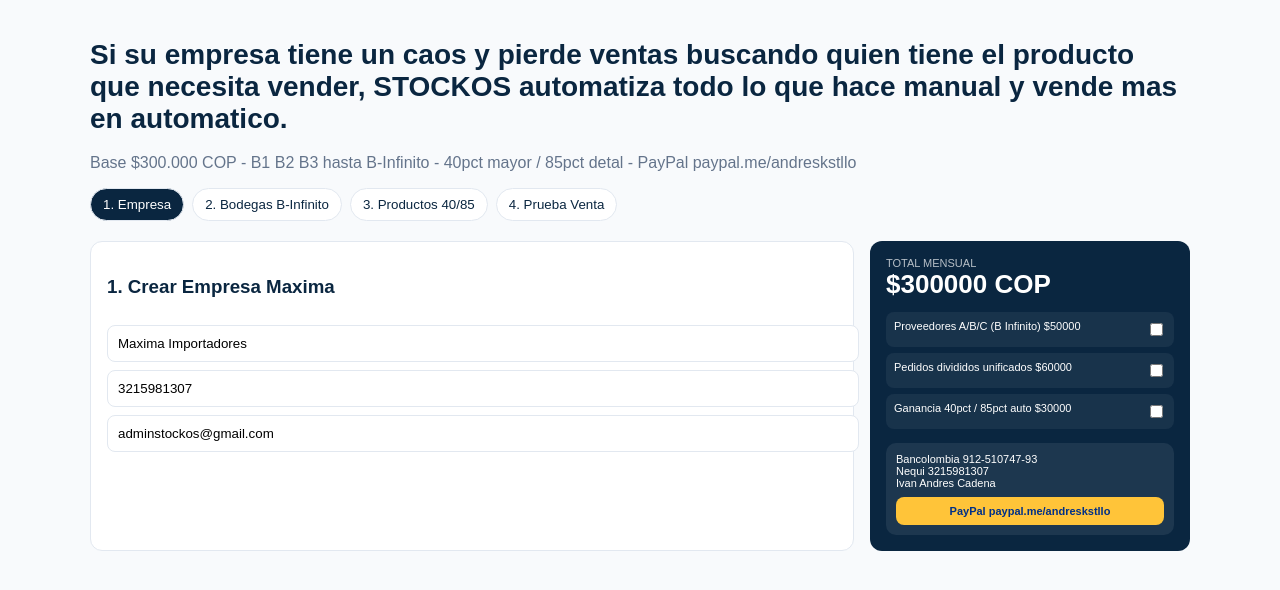
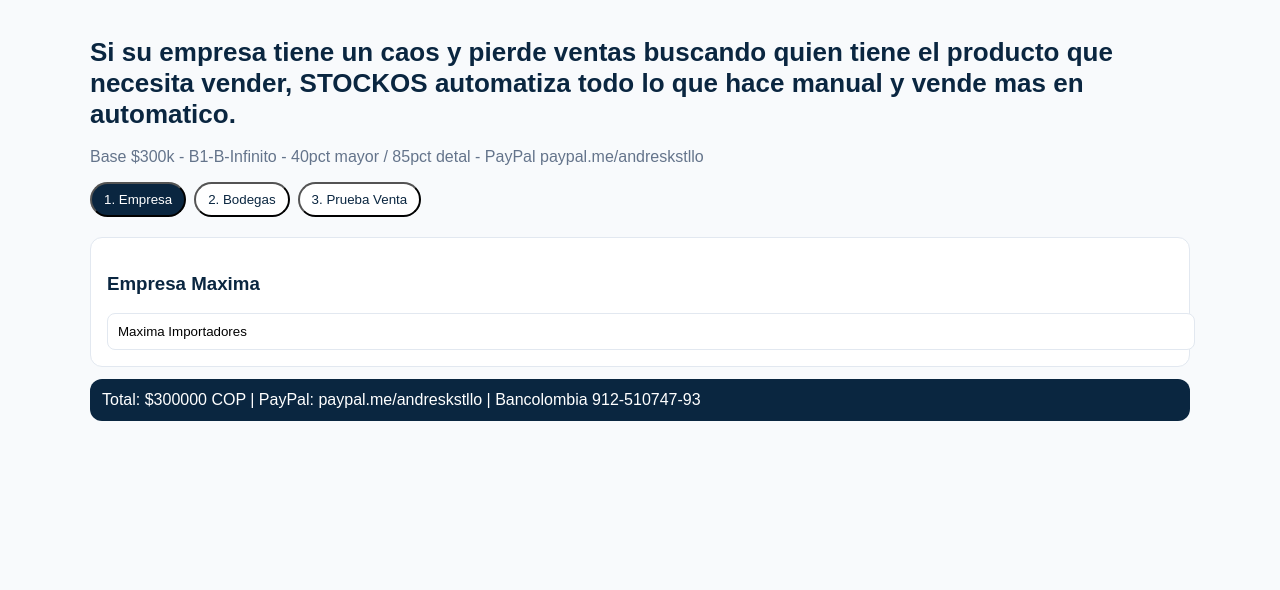
Before and after one commit to adminstockos-dotcom/stockos-v15-full, a Next.js app: page / in a window 1280 px wide. Shown: the top 590 px of the page. Built offline with nearby package versions, Linux system fonts and the light colour scheme.

Commit message:
Update page.tsx

```diff
--- a/app/page.tsx
+++ b/app/page.tsx
@@ -1,4 +1,5 @@
 "use client";
+// @ts-nocheck
 import { useState, useEffect } from "react";
 
 const BASE = 300000;
@@ -10,150 +11,66 @@
     { id: "b2", nombre: "Proveedor B", bodega: "B2" },
     { id: "b3", nombre: "Proveedor C", bodega: "B3" },
   ]);
-  const [productos, setProductos] = useState([
-    { id: "p1", nombre: "Tenis Runner X", costo: 80000, talla: "38", color: "Negro", stocks: { b1: 5, b2: 3, b3: 0 } },
-    { id: "p2", nombre: "Tenis Runner X", costo: 80000, talla: "39", color: "Blanco", stocks: { b1: 2, b2: 0, b3: 4 } },
+  const [productos] = useState([
+    { id: "p1", nombre: "Tenis Runner X", costo: 80000, talla: "38", stocks: { b1: 5, b2: 3, b3: 0 } },
+    { id: "p2", nombre: "Tenis Runner X", costo: 80000, talla: "39", stocks: { b1: 2, b2: 0, b3: 4 } },
   ]);
   const [paso, setPaso] = useState(0);
   const [mods, setMods] = useState([]);
   const [linkGen, setLinkGen] = useState("");
-  const [carrito, setCarrito] = useState([]);
-  const [filtro, setFiltro] = useState("detal");
 
   const MODULES = [
-    { id: "prov", name: "Proveedores A/B/C (B Infinito)", price: 50000 },
-    { id: "pedidos", name: "Pedidos divididos unificados", price: 60000 },
-    { id: "ganancia", name: "Ganancia 40pct / 85pct auto", price: 30000 },
+    { id: "prov", name: "Proveedores B Infinito", price: 50000 },
+    { id: "pedidos", name: "Pedidos unificados", price: 60000 },
+    { id: "ganancia", name: "Ganancia 40pct/85pct", price: 30000 },
   ];
 
-  const total = BASE + mods.reduce(function(s, id) {
-    var f = MODULES.find(function(m) { return m.id === id; });
-    return s + (f ? f.price : 0);
+  const total = BASE + mods.reduce((s: any, id: any) => {
+    const f: any = MODULES.find((m: any) => m.id === id);
+    return s + (f? f.price : 0);
   }, 0);
 
-  const addProveedor = function() {
-    var n = proveedores.length + 1;
-    setProveedores(proveedores.concat([{ id: "b" + n, nombre: "Proveedor " + String.fromCharCode(64 + n), bodega: "B" + n }]));
+  const toB64 = (str: string) => {
+    if (typeof window === "undefined") return "";
+    try { return window.btoa(unescape(encodeURIComponent(str))); } catch { return window.btoa(str); }
+  };
+  const fromB64 = (str: string) => {
+    if (typeof window === "undefined") return "{}";
+    try { return decodeURIComponent(escape(window.atob(str))); } catch { return window.atob(str); }
   };
 
-  const calcMayor = function(costo) { return Math.round(costo * 1.4); };
-  const calcDetal = function(costo) { return Math.round(costo * 1.85); };
-
-  const toB64 = function(str) {
-    if (typeof window === "undefined") return "";
-    try { return window.btoa(unescape(encodeURIComponent(str))); }
-    catch (e) { return window.btoa(str); }
-  };
-
-  const fromB64 = function(str) {
-    if (typeof window === "undefined") return "{}";
-    try { return decodeURIComponent(escape(window.atob(str))); }
-    catch (e) { return window.atob(str); }
-  };
-
-  useEffect(function() {
+  useEffect(() => {
     try {
-      var params = new URLSearchParams(window.location.search);
-      var c = params.get("c");
+      const c = new URLSearchParams(window.location.search).get("c");
       if (c) {
-        var data = JSON.parse(fromB64(c));
+        const data = JSON.parse(fromB64(c));
         if (data.empresa) setEmpresa(data.empresa);
         if (data.proveedores) setProveedores(data.proveedores);
-        if (data.productos) setProductos(data.productos);
       }
-    } catch (e) {}
+    } catch {}
   }, []);
 
-  const generarLink = function() {
-    var payload = { empresa: empresa, proveedores: proveedores, productos: productos, mods: mods, total: total };
-    var b64 = toB64(JSON.stringify(payload));
-    var link = window.location.origin + window.location.pathname + "?c=" + b64;
-    setLinkGen(link);
+  const generarLink = () => {
+    const b64 = toB64(JSON.stringify({ empresa, proveedores, productos, mods, total }));
+    setLinkGen(window.location.origin + window.location.pathname + "?c=" + b64);
   };
 
   return (
     <div style={{ fontFamily: "Arial", background: "#F8FAFC", minHeight: "100vh", color: "#0A2640", padding: 20 }}>
       <div style={{ maxWidth: 1100, margin: "0 auto" }}>
-        <h1 style={{ fontSize: 28, fontWeight: 900 }}>Si su empresa tiene un caos y pierde ventas buscando quien tiene el producto que necesita vender, STOCKOS automatiza todo lo que hace manual y vende mas en automatico.</h1>
-        <p style={{ color: "#64748B", marginTop: 8 }}>Base $300.000 COP - B1 B2 B3 hasta B-Infinito - 40pct mayor / 85pct detal - PayPal paypal.me/andreskstllo</p>
-
-        <div style={{ display: "flex", gap: 8, marginTop: 16, flexWrap: "wrap" }}>
-          <button onClick={function() { setPaso(0); }} style={{ padding: "8px 12px", borderRadius: 999, background: paso === 0 ? "#0A2640" : "white", color: paso === 0 ? "white" : "#0A2640", border: "1px solid #E2E8F0" }}>1. Empresa</button>
-          <button onClick={function() { setPaso(1); }} style={{ padding: "8px 12px", borderRadius: 999, background: paso === 1 ? "#0A2640" : "white", color: paso === 1 ? "white" : "#0A2640", border: "1px solid #E2E8F0" }}>2. Bodegas B-Infinito</button>
-          <button onClick={function() { setPaso(2); }} style={{ padding: "8px 12px", borderRadius: 999, background: paso === 2 ? "#0A2640" : "white", color: paso === 2 ? "white" : "#0A2640", border: "1px solid #E2E8F0" }}>3. Productos 40/85</button>
-          <button onClick={function() { setPaso(3); }} style={{ padding: "8px 12px", borderRadius: 999, background: paso === 3 ? "#0A2640" : "white", color: paso === 3 ? "white" : "#0A2640", border: "1px solid #E2E8F0" }}>4. Prueba Venta</button>
+        <h1 style={{ fontSize: 26, fontWeight: 900 }}>Si su empresa tiene un caos y pierde ventas buscando quien tiene el producto que necesita vender, STOCKOS automatiza todo lo que hace manual y vende mas en automatico.</h1>
+        <p style={{ color: "#64748B" }}>Base $300k - B1-B-Infinito - 40pct mayor / 85pct detal - PayPal paypal.me/andreskstllo</p>
+        <div style={{ display: "flex", gap: 8, marginTop: 16 }}>
+          <button onClick={() => setPaso(0)} style={{ padding: "8px 12px", borderRadius: 999, background: paso===0?"#0A2640":"white", color: paso===0?"white":"#0A2640" }}>1. Empresa</button>
+          <button onClick={() => setPaso(1)} style={{ padding: "8px 12px", borderRadius: 999, background: paso===1?"#0A2640":"white", color: paso===1?"white":"#0A2640" }}>2. Bodegas</button>
+          <button onClick={() => setPaso(2)} style={{ padding: "8px 12px", borderRadius: 999, background: paso===2?"#0A2640":"white", color: paso===2?"white":"#0A2640" }}>3. Prueba Venta</button>
         </div>
-
-        <div style={{ marginTop: 20, display: "grid", gridTemplateColumns: "1fr 320px", gap: 16 }}>
-          <div style={{ background: "white", borderRadius: 12, padding: 16, border: "1px solid #E2E8F0" }}>
-            {paso === 0 && (
-              <div>
-                <h3>1. Crear Empresa Maxima</h3>
-                <input value={empresa.nombre} onChange={function(e) { setEmpresa({ nombre: e.target.value, wa: empresa.wa, email: empresa.email }); }} placeholder="Nombre empresa" style={{ width: "100%", padding: 10, marginTop: 8, borderRadius: 8, border: "1px solid #E2E8F0" }} />
-                <input value={empresa.wa} onChange={function(e) { setEmpresa({ nombre: empresa.nombre, wa: e.target.value, email: empresa.email }); }} placeholder="WhatsApp" style={{ width: "100%", padding: 10, marginTop: 8, borderRadius: 8, border: "1px solid #E2E8F0" }} />
-                <input value={empresa.email} onChange={function(e) { setEmpresa({ nombre: empresa.nombre, wa: empresa.wa, email: e.target.value }); }} placeholder="Email" style={{ width: "100%", padding: 10, marginTop: 8, borderRadius: 8, border: "1px solid #E2E8F0" }} />
-              </div>
-            )}
-            {paso === 1 && (
-              <div>
-                <h3>2. Bodegas B1 hasta B-Infinito</h3>
-                {proveedores.map(function(p) {
-                  return (
-                    <div key={p.id} style={{ display: "flex", gap: 8, marginTop: 8 }}>
-                      <span style={{ background: "#0A2640", color: "white", padding: "4px 8px", borderRadius: 6 }}>{p.bodega}</span>
-                      <input value={p.nombre} onChange={function(e) {
-                        var nv = proveedores.map(function(x) { return x.id === p.id ? { id: x.id, bodega: x.bodega, nombre: e.target.value } : x; });
-                        setProveedores(nv);
-                      }} style={{ flex: 1, padding: 8, borderRadius: 8, border: "1px solid #E2E8F0" }} />
-                    </div>
-                  );
-                })}
-                <button onClick={addProveedor} style={{ marginTop: 12, padding: "8px 14px", borderRadius: 999, background: "#1ECB6A", border: "none", fontWeight: 700 }}>+ Agregar Proveedor B{proveedores.length + 1}</button>
-              </div>
-            )}
-            {paso === 2 && (
-              <div>
-                <h3>3. Productos 40pct mayor / 85pct detal</h3>
-                {productos.map(function(prod) {
-                  return (
-                    <div key={prod.id} style={{ border: "1px solid #E2E8F0", borderRadius: 10, padding: 10, marginTop: 8 }}>
-                      <div>{prod.nombre} T{prod.talla} {prod.color} - Costo ${prod.costo} - Mayor ${calcMayor(prod.costo)} - Detal ${calcDetal(prod.costo)}</div>
-                    </div>
-                  );
-                })}
-              </div>
-            )}
-            {paso === 3 && (
-              <div>
-                <h3>4. Prueba Venta Automatica</h3>
-                <button onClick={generarLink} style={{ width: "100%", marginTop: 12, background: "#0A2640", color: "white", padding: 12, borderRadius: 10, fontWeight: 800 }}>GENERAR LINK ?c= BASE64</button>
-                {linkGen && <div style={{ marginTop: 8, fontSize: 10, wordBreak: "break-all", background: "#F1F5F9", padding: 8, borderRadius: 8 }}>{linkGen}</div>}
-              </div>
-            )}
-          </div>
-
-          <div style={{ background: "#0A2640", color: "white", borderRadius: 12, padding: 16 }}>
-            <div style={{ fontSize: 11, opacity: 0.7 }}>TOTAL MENSUAL</div>
-            <div style={{ fontSize: 26, fontWeight: 900 }}>${total} COP</div>
-            <div style={{ marginTop: 12, fontSize: 11 }}>
-              {MODULES.map(function(m) {
-                return (
-                  <label key={m.id} style={{ display: "flex", justifyContent: "space-between", padding: 8, background: "rgba(255,255,255,0.06)", borderRadius: 8, marginTop: 6 }}>
-                    <span>{m.name} ${m.price}</span>
-                    <input type="checkbox" checked={mods.indexOf(m.id) >= 0} onChange={function() {
-                      if (mods.indexOf(m.id) >= 0) { setMods(mods.filter(function(x) { return x !== m.id; })); }
-                      else { setMods(mods.concat([m.id])); }
-                    }} />
-                  </label>
-                );
-              })}
-            </div>
-            <div style={{ marginTop: 14, background: "rgba(255,255,255,0.08)", padding: 10, borderRadius: 10, fontSize: 11 }}>
-              Bancolombia 912-510747-93<br />Nequi 3215981307<br />Ivan Andres Cadena<br />
-              <a href="https://paypal.me/andreskstllo" target="_blank" style={{ display: "block", marginTop: 8, background: "#FFC439", color: "#003087", textAlign: "center", padding: 8, borderRadius: 8, fontWeight: 800, textDecoration: "none" }}>PayPal paypal.me/andreskstllo</a>
-            </div>
-          </div>
+        <div style={{ marginTop: 20, background: "white", padding: 16, borderRadius: 12, border: "1px solid #E2E8F0" }}>
+          {paso===0 && <div><h3>Empresa Maxima</h3><input value={empresa.nombre} onChange={(e) => setEmpresa({...empresa, nombre: e.target.value })} style={{ width: "100%", padding: 10, borderRadius: 8, border: "1px solid #E2E8F0" }} /></div>}
+          {paso===1 && <div><h3>Bodegas B1-Infinito</h3>{proveedores.map((p: any) => <div key={p.id} style={{ marginTop: 8 }}><span style={{ background: "#0A2640", color: "white", padding: "4px 8px", borderRadius: 6 }}>{p.bodega}</span> {p.nombre}</div>)}<button onClick={() => setProveedores([...proveedores, { id: "b"+(proveedores.length+1), nombre: "Proveedor "+String.fromCharCode(65+proveedores.length), bodega: "B"+(proveedores.length+1) }])} style={{ marginTop: 12, padding: "8px 14px", borderRadius: 999, background: "#1ECB6A", border: "none" }}>+ Agregar B{proveedores.length+1}</button></div>}
+          {paso===2 && <div><h3>Prueba Venta Automatica</h3><button onClick={generarLink} style={{ width: "100%", padding: 12, background: "#0A2640", color: "white", borderRadius: 10 }}>GENERAR LINK?c=</button>{linkGen && <div style={{ marginTop: 8, fontSize: 10, wordBreak: "break-all", background: "#F1F5F9", padding: 8 }}>{linkGen}</div>}</div>}
         </div>
+        <div style={{ marginTop: 12, background: "#0A2640", color: "white", padding: 12, borderRadius: 12 }}>Total: ${total} COP | PayPal: paypal.me/andreskstllo | Bancolombia 912-510747-93</div>
       </div>
     </div>
   );
```
